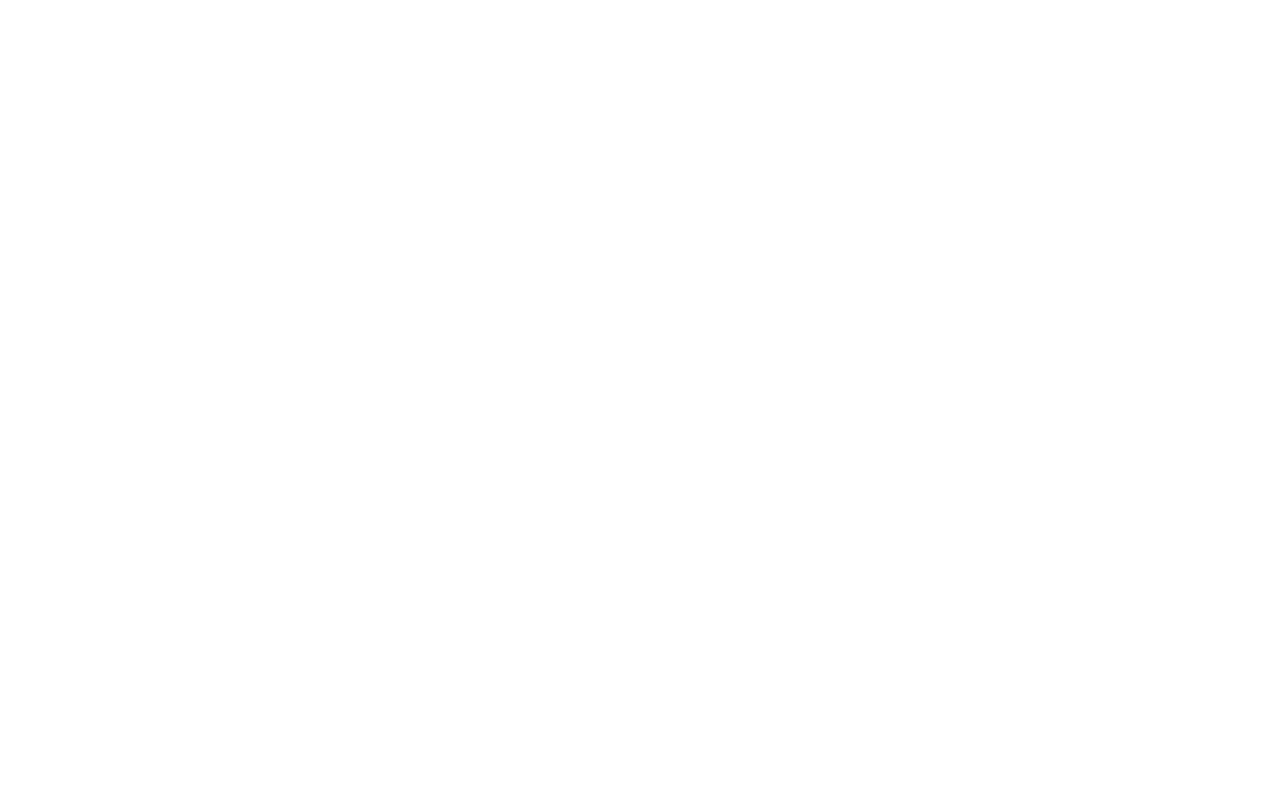
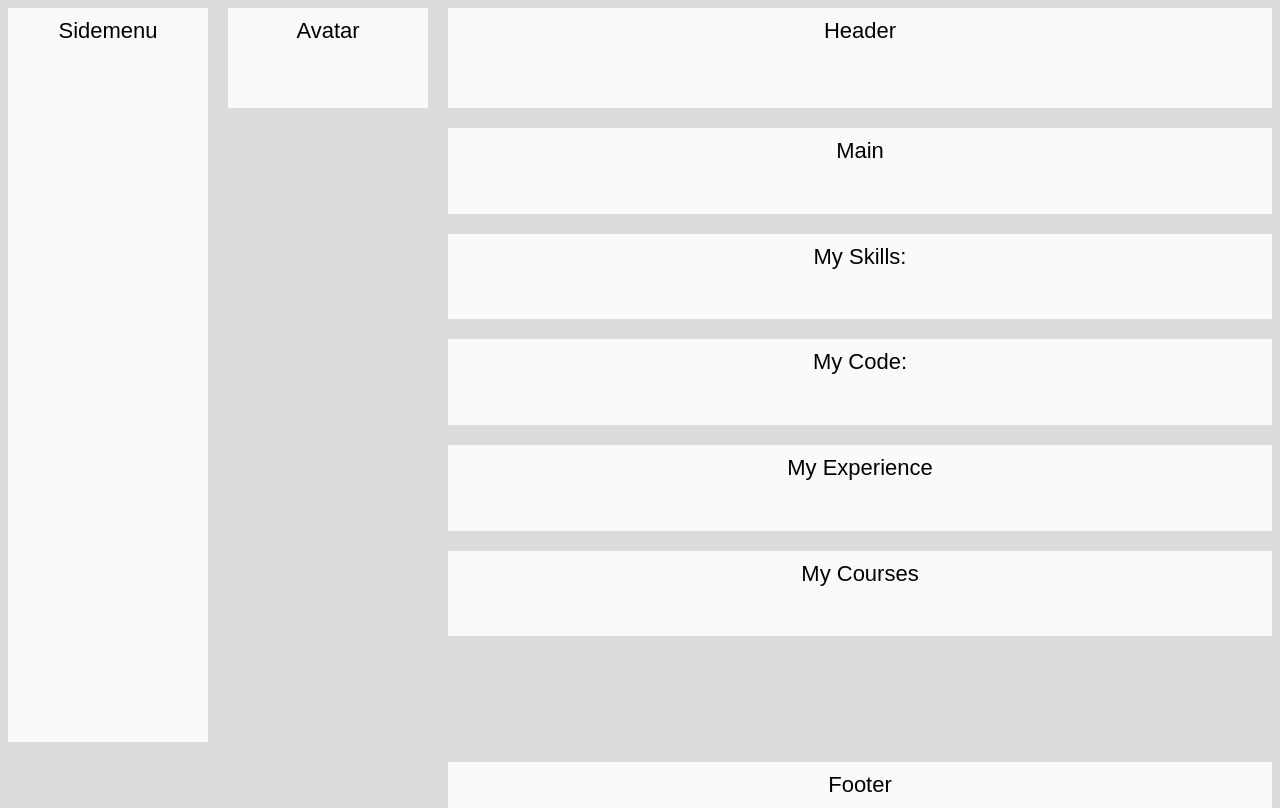
Before and after one commit to Lneer/rsschool-cv, a plain HTML site: page index.html in a window 1280 px wide. Drawn offline with Linux system fonts and the light colour scheme.

Commit message:
feat: edit css style

```diff
--- a/index.html
+++ b/index.html
@@ -4,9 +4,29 @@
     <meta charset="UTF-8">
     <meta http-equiv="X-UA-Compatible" content="IE=edge">
     <meta name="viewport" content="width=device-width, initial-scale=1.0">
+    <link rel="stylesheet" href="style.css">
     <title>CV2 Pepelyaev Task</title>
+    <style>
+        body {
+            /*background-image: url(img/Background.jpg); /* Путь к фоновому изображению */
+            background-color: #dadbda; /* Цвет фона */
+        }
+    </style>
 </head>
 <body>
+   <div class="grid">
+       <header>Header</header>
+       <aside>Sidemenu</aside>
+       <main>Main</main>
+       <footer>Footer</footer>
+       <div>Avatar</div>
+       <div>My Skills:</div>
+       <div>My Code:</div>
+       <div>My Experience</div>
+       <div>My Courses</div>
+
+   </div>
+
 
 </body>
 </html>
--- a/style.css
+++ b/style.css
@@ -0,0 +1,84 @@
+html,
+body {
+height: 100%;
+}
+.grid * {
+padding: 10px 15px;
+background-color: rgb(250, 250, 250);
+border: 1 px solid rgb(0, 0, 0);
+text-align: center;
+font-size: 22px;
+font-family: sans-serif;
+}
+
+.grid {
+    height: 100%;
+    display: grid;
+    grid-gap: 20px;
+    grid-template-columns: 200px 200px 1fr;
+    grid-template-rows: 100px  repeat(6, 1fr);
+   /* grid-template-areas:
+    "header header"
+    "aside main"
+    "footer footer";   */
+}
+/*header {
+    grid-area: header;
+}
+aside {
+    grid-area: aside;
+}
+main {
+    grid-area: main;
+}
+footer {
+    grid-area: footer;
+} */
+.grid > header {
+    grid-column: 3 / -1 ;
+    grid-row: 1;
+}
+
+.grid > aside {
+    grid-column: 1 ;
+    grid-row: 1 / -1 ;
+}
+
+.grid > main {
+    /*About*/
+    grid-column: 3 ;
+    grid-row: 2 ;
+}
+.grid > div:nth-child(5) {
+    /*Avatar*/
+    grid-column: 2 ;
+    grid-row: 1 / 2 ;
+}
+.grid > div:nth-child(6) {
+    /*My Skills*/
+    grid-column: 3 ;
+    grid-row: 3 ;
+}
+
+.grid > div:nth-child(7) {
+    /*My Code*/
+    grid-column: 3 ;
+    grid-row: 4 ;
+}
+
+.grid > div:nth-child(8) {
+    /*My Experience*/
+    grid-column: 3 ;
+    grid-row: 5 ;
+}
+
+.grid > div:nth-child(9) {
+    /*My Courses*/
+    grid-column: 3 ;
+    grid-row: 6 ;
+}
+
+.grid > footer {
+    grid-column: 3 ;
+    grid-row: -1 ;
+}
```
Also changed, not shown: img/Background.jpg (added).
